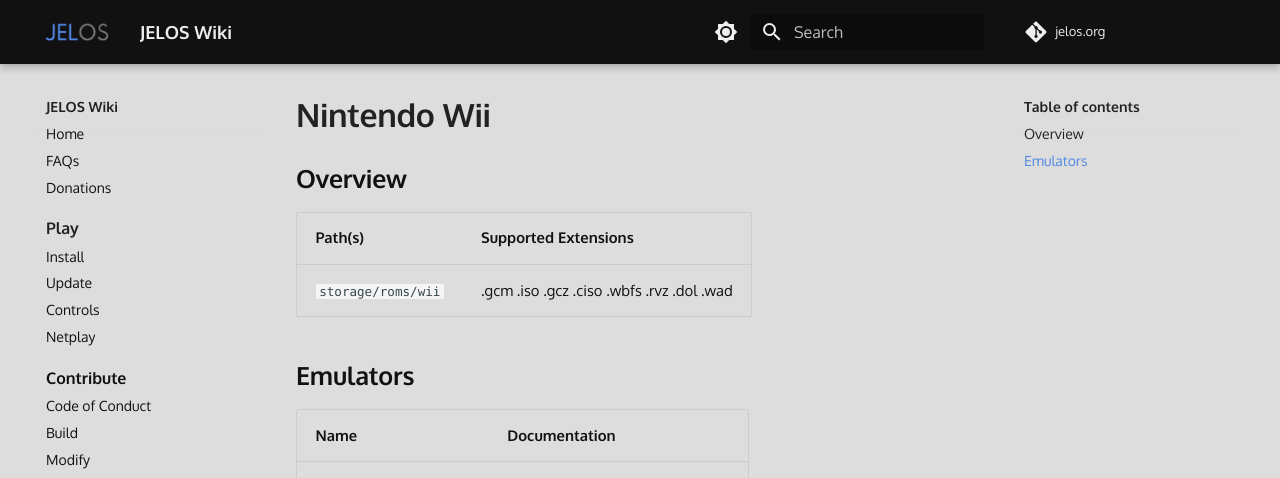
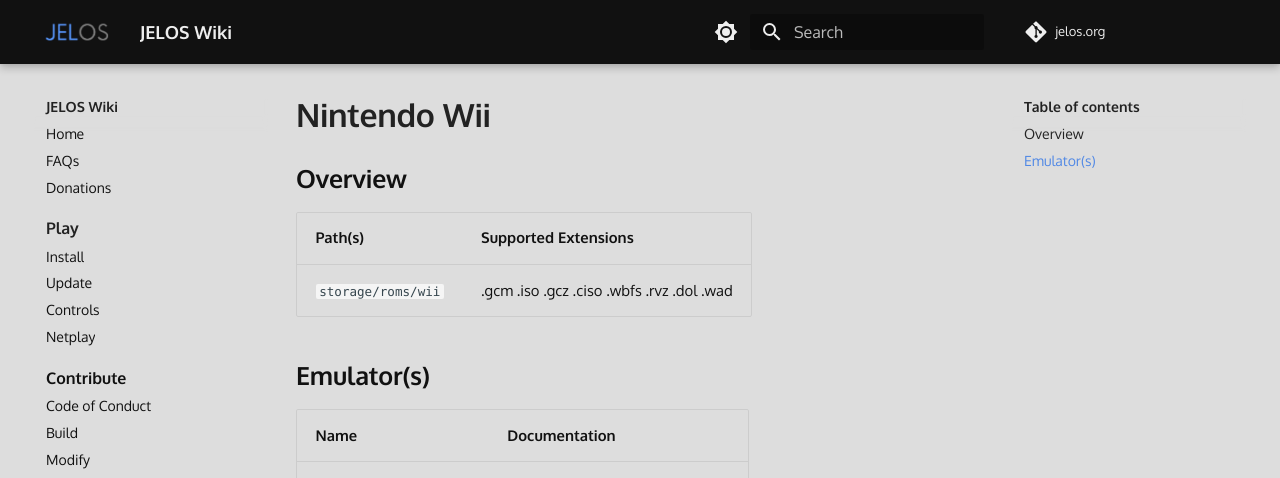
Before and after one commit to wbrawner/jelos.org, an MkDocs documentation site: the page built from docs/systems/wii.md, in a window 1280 px wide. Shown: the top 478 px of the page. Built offline with MkDocs 1.6.1 and Material for MkDocs 9.7.7, drawn with Linux system fonts in a browser that asks for light colours; some web fonts are replaced; comment, search, counter and statistics services are not loaded.

Commit message:
Update wii.md

```diff
--- a/docs/systems/wii.md
+++ b/docs/systems/wii.md
@@ -6,7 +6,7 @@
 | --- | --- |
 | `storage/roms/wii` | .gcm .iso .gcz .ciso .wbfs .rvz .dol .wad |
 
-## Emulators
+## Emulator(s)
 
 | Name | Documentation |
 | --- | --- |
```
